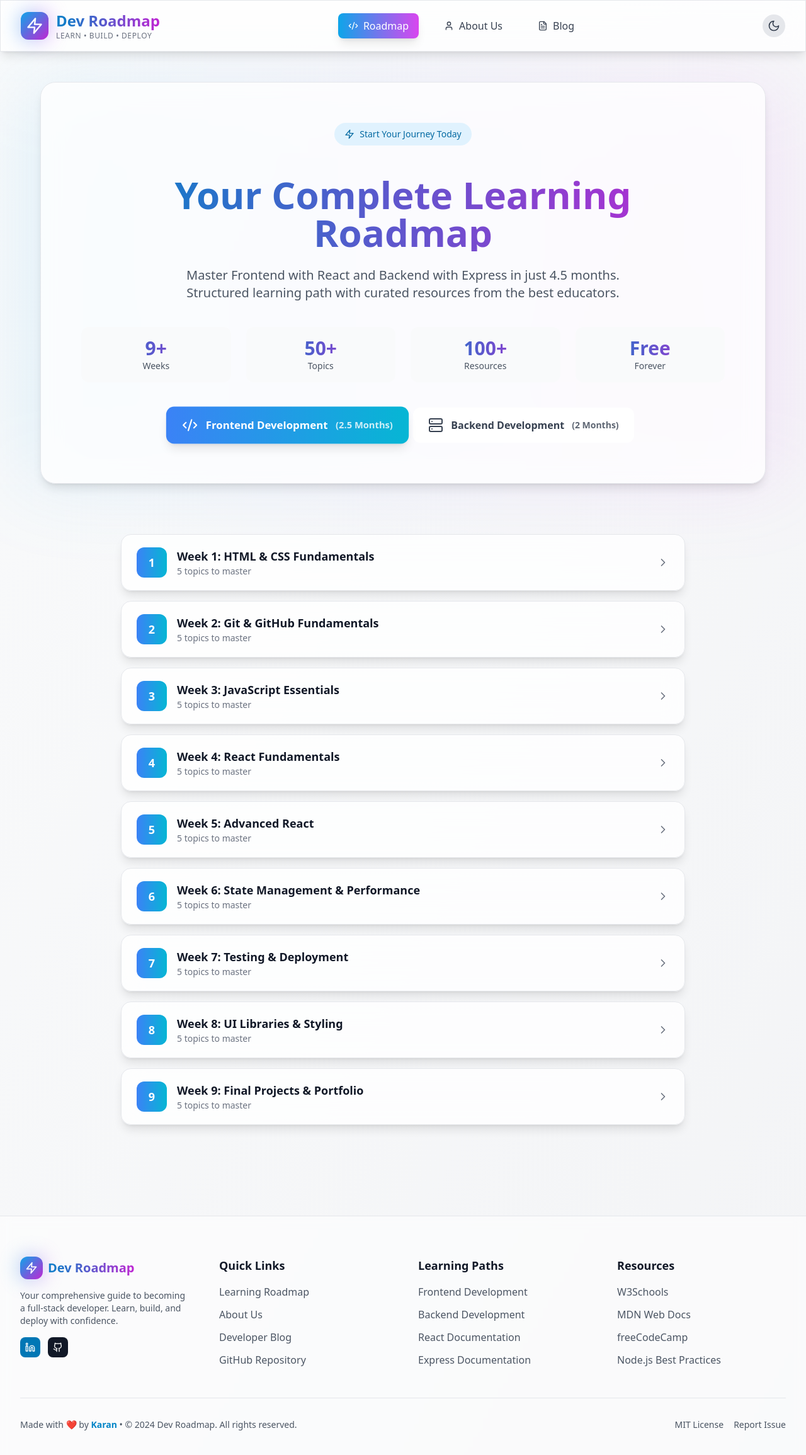
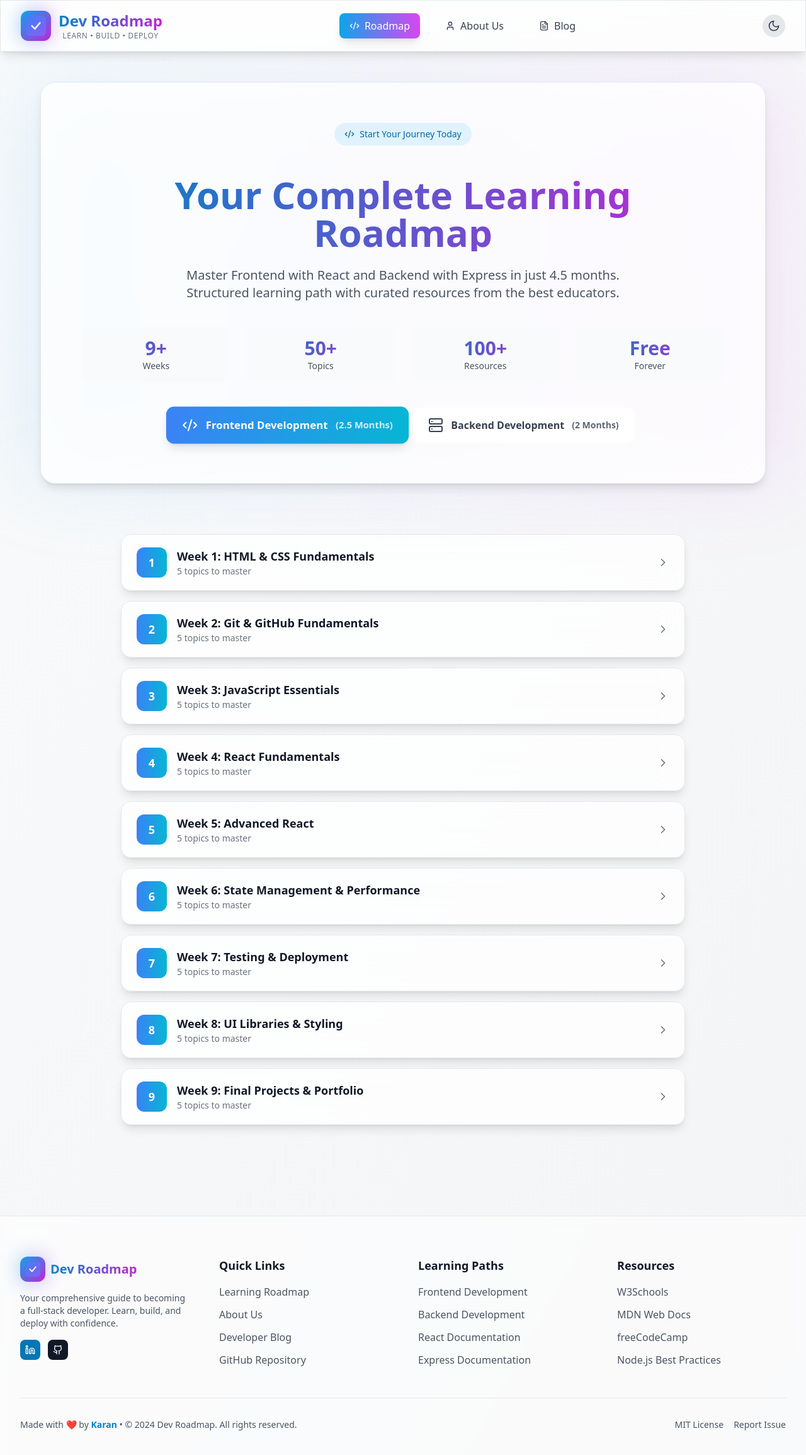
Before and after one commit to karan00006/react-roadmap, a React (Vite) app: page / in a window 1280 px wide. Shown: the top 2310 px of the page at 63% size. Built offline with nearby package versions, Linux system fonts and the light colour scheme.

Commit message:
Update logo to link to home page and use realistic SVG design

```diff
--- a/src/App.jsx
+++ b/src/App.jsx
@@ -1,6 +1,6 @@
 import { useState, useEffect } from 'react'
 import { motion, AnimatePresence } from 'framer-motion'
-import { Moon, Sun, Code2, Server, ChevronDown, ChevronRight, ExternalLink, Github, Linkedin, BookOpen, Youtube, Globe, Zap, Menu, X, User, FileText } from 'lucide-react'
+import { Moon, Sun, Code2, Server, ChevronDown, ChevronRight, ExternalLink, Github, Linkedin, BookOpen, Youtube, Globe, Menu, X, User, FileText } from 'lucide-react'
 
 const roadmapData = {
   frontend: {
@@ -391,25 +391,37 @@ function App() {
       <header className="sticky top-0 z-50 glass-card border-b border-gray-200 dark:border-gray-700">
         <div className="max-w-7xl mx-auto px-3 sm:px-4 lg:px-8 py-3 sm:py-4">
           <div className="flex items-center justify-between">
-            <motion.a
-              href="https://github.com/karan00006/react-roadmap"
-              target="_blank"
-              rel="noopener noreferrer"
+            <motion.button
+              onClick={() => setActiveTab('roadmap')}
               initial={{ opacity: 0, x: -20 }}
               animate={{ opacity: 1, x: 0 }}
-              className="flex items-center gap-2 sm:gap-3 hover:opacity-80 transition-opacity"
+              className="flex items-center gap-2 sm:gap-3 hover:opacity-80 transition-opacity cursor-pointer"
             >
               <div className="relative">
                 <div className="absolute inset-0 bg-gradient-to-r from-primary-500 to-accent-500 rounded-xl blur-lg opacity-50 animate-pulse"></div>
                 <div className="relative bg-gradient-to-br from-primary-500 to-accent-600 p-2 rounded-xl">
-                  <Zap className="w-5 h-5 sm:w-7 sm:h-7 text-white" />
+                  <svg
+                    viewBox="0 0 40 40"
+                    className="w-6 h-6 sm:w-8 sm:h-8"
+                    fill="none"
+                    xmlns="http://www.w3.org/2000/svg"
+                  >
+                    <rect width="40" height="40" rx="8" fill="url(#logo-gradient)" />
+                    <path d="M12 20L18 26L28 14" stroke="white" strokeWidth="3" strokeLinecap="round" strokeLinejoin="round" />
+                    <defs>
+                      <linearGradient id="logo-gradient" x1="0" y1="0" x2="40" y2="40" gradientUnits="userSpaceOnUse">
+                        <stop stopColor="#3B82F6" />
+                        <stop offset="1" stopColor="#8B5CF6" />
+                      </linearGradient>
+                    </defs>
+                  </svg>
                 </div>
               </div>
               <div className="hidden sm:block">
                 <h1 className="text-xl sm:text-2xl font-bold gradient-text">Dev Roadmap</h1>
                 <p className="text-xs text-gray-500 dark:text-gray-400 font-medium tracking-wider">LEARN • BUILD • DEPLOY</p>
               </div>
-            </motion.a>
+            </motion.button>
 
             {/* Desktop Navigation */}
             <nav className="hidden md:flex items-center gap-6">
@@ -514,7 +526,7 @@ function App() {
                       className="mb-6"
                     >
                       <div className="inline-flex items-center gap-2 px-4 py-2 bg-primary-100 dark:bg-primary-900/30 text-primary-700 dark:text-primary-300 rounded-full text-sm font-medium mb-6">
-                        <Zap className="w-4 h-4" />
+                        <Code2 className="w-4 h-4" />
                         <span>Start Your Journey Today</span>
                       </div>
                     </motion.div>
@@ -910,7 +922,21 @@ function App() {
                 <div className="relative">
                   <div className="absolute inset-0 bg-gradient-to-r from-primary-500 to-accent-500 rounded-xl blur-lg opacity-50 animate-pulse"></div>
                   <div className="relative bg-gradient-to-br from-primary-500 to-accent-600 p-2 rounded-xl">
-                    <Zap className="w-5 h-5 text-white" />
+                    <svg
+                      viewBox="0 0 40 40"
+                      className="w-6 h-6"
+                      fill="none"
+                      xmlns="http://www.w3.org/2000/svg"
+                    >
+                      <rect width="40" height="40" rx="8" fill="url(#footer-logo-gradient)" />
+                      <path d="M12 20L18 26L28 14" stroke="white" strokeWidth="3" strokeLinecap="round" strokeLinejoin="round" />
+                      <defs>
+                        <linearGradient id="footer-logo-gradient" x1="0" y1="0" x2="40" y2="40" gradientUnits="userSpaceOnUse">
+                          <stop stopColor="#3B82F6" />
+                          <stop offset="1" stopColor="#8B5CF6" />
+                        </linearGradient>
+                      </defs>
+                    </svg>
                   </div>
                 </div>
                 <span className="text-xl font-bold gradient-text">Dev Roadmap</span>
```
